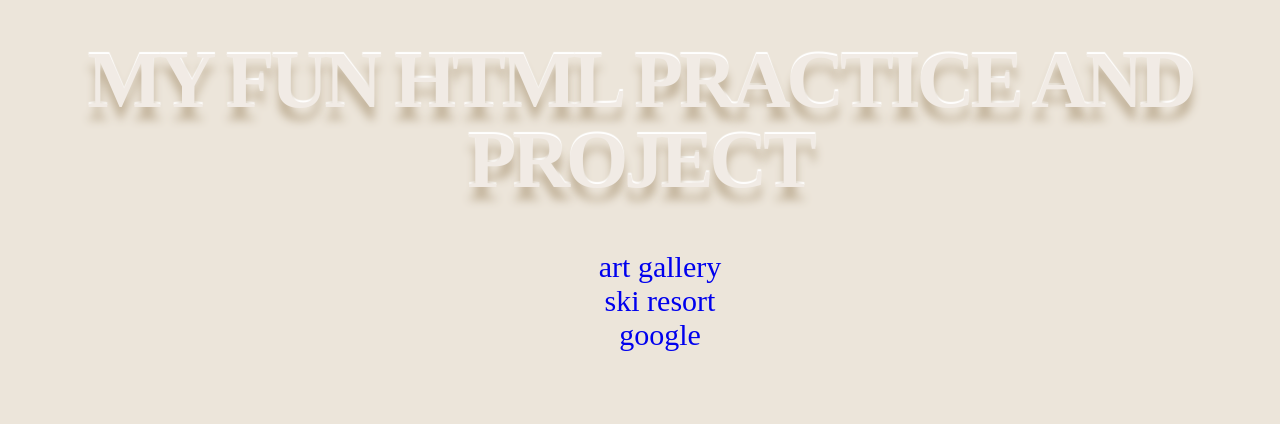
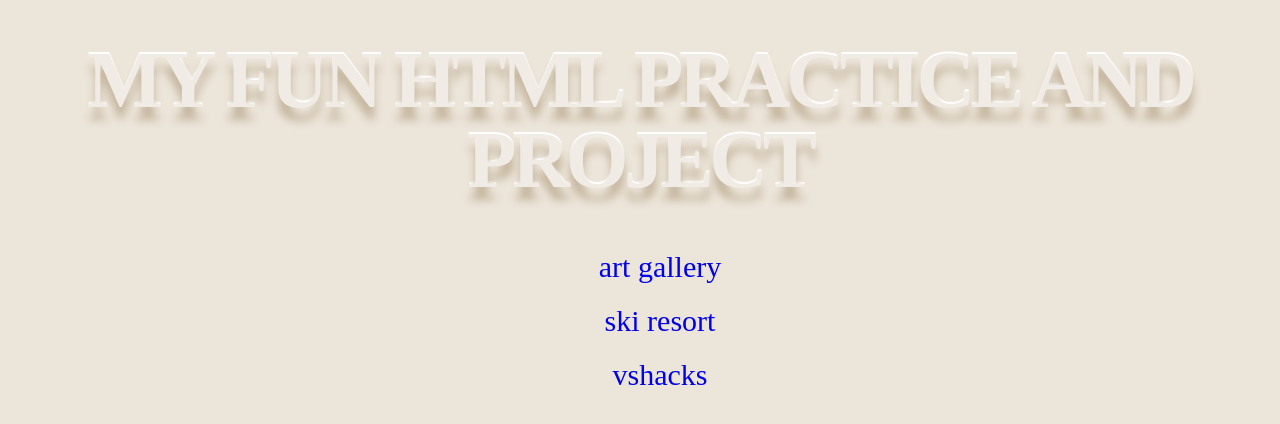
Before and after one commit to langchengit/langchengit.github.io, a plain HTML site: page index.html in a window 1280 px wide. Drawn offline with Linux system fonts and the light colour scheme.

Commit message:
add new project

```diff
--- a/index.html
+++ b/index.html
@@ -12,7 +12,7 @@
     <ul class="projects">
         <li><a href="https://langchengit.github.io/artgallery/">art gallery</a></li>
         <li><a href="https://langchengit.github.io/skiresort/"> ski resort</a></li>
-        <li><a href="https://google.com">google</a></li>
+        <li><a href="https://vshacks.com/schedule/">vshacks</a></li>
     </ul>
 </body>
 </html>
--- a/styles.css
+++ b/styles.css
@@ -29,6 +29,10 @@ body {
     font-size: 30px;
 }
 
+.projects li{
+    margin-bottom: 20px;
+}
+
 .projects{
     list-style-type: none;
 }
```
